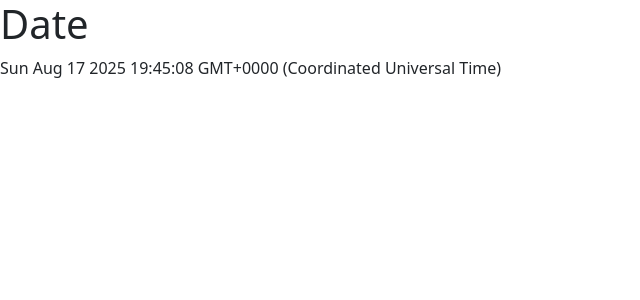
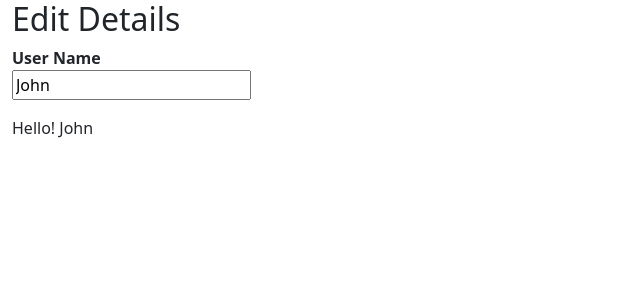
Before and after one commit to yashraj-12315/vite-react-sudhakar-sharma, a React (Vite) app: page / in a window 1280 px wide. Shown: the top 300 px of the page, without its empty margins (0-640 px from the left). Built offline with nearby package versions, Linux system fonts and the light colour scheme.

Commit message:
create date-demo and two-way data binding

```diff
--- a/package.json
+++ b/package.json
@@ -13,6 +13,7 @@
     "axios": "^1.11.0",
     "bootstrap": "^5.3.7",
     "bootstrap-icons": "^1.13.1",
+    "moment": "^2.30.1",
     "react": "^19.1.1",
     "react-dom": "^19.1.1"
   },
--- a/src/components/date-demo/date-demo.jsx
+++ b/src/components/date-demo/date-demo.jsx
@@ -1,7 +1,13 @@
-import { useState } from "react";
+import { useEffect, useState } from "react";
+import moment from "moment";
 
 export function DateDemo() {
-  const [today, setToday] = useState(Date());
+  const [today, setToday] = useState();
+
+  useEffect(()=>{
+    var now = new Date('2025-06-22');
+    setToday(moment(now).format('dddd Do, MMMM yyyy'))
+  },[])
   return (
     <div>
       <h1>Date</h1>
--- /dev/null
+++ b/src/components/two-way-binding/two-way-binding.jsx
@@ -0,0 +1,21 @@
+import { useState } from "react";
+
+export function TwoWayBinding() {
+  const [user, setUser] = useState("John");
+
+  function handleUserChange(e) {
+    setUser(e.target.value);
+  }
+  return (
+    <div className="container-fluid">
+      <h2>Edit Details</h2>
+      <dl>
+        <dt>User Name</dt>
+        <dd>
+          <input type="text" onChange={handleUserChange} value={user} />
+        </dd>
+      </dl>
+      <p>Hello! {user}</p>
+    </div>
+  );
+}
--- a/src/main.jsx
+++ b/src/main.jsx
@@ -10,6 +10,7 @@ import { DataBinding } from "./components/data-binding/data-binding.js";
 import { AjaxDemo } from "./components/ajax-demo/ajax-demo.jsx";
 import { AjaxArrayObjectDemo } from "./components/ajax-demo/ajax-array-object-demo.jsx";
 import { DateDemo } from "./components/date-demo/date-demo.jsx";
+import { TwoWayBinding } from "./components/two-way-binding/two-way-binding.jsx";
 
 createRoot(document.getElementById("root")).render(
   <StrictMode>
@@ -19,6 +20,7 @@ createRoot(document.getElementById("root")).render(
     {/* <DataBinding /> */}
     {/* <AjaxDemo /> */}
     {/* <AjaxArrayObjectDemo/> */}
-    <DateDemo/>
+    {/* <DateDemo/> */}
+    <TwoWayBinding />
   </StrictMode>
 );
```
Also changed, not shown: 1 other file (tests, documents, lock files or other folders).
